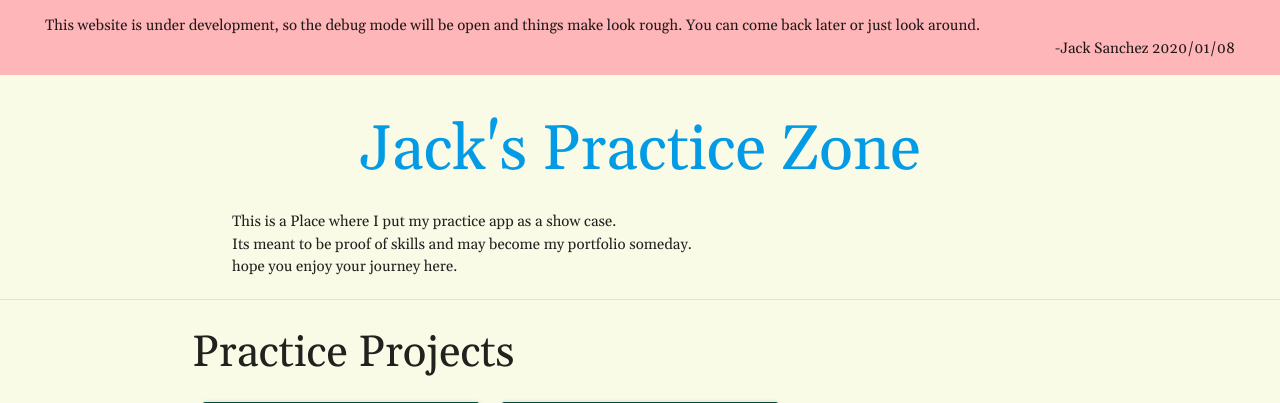
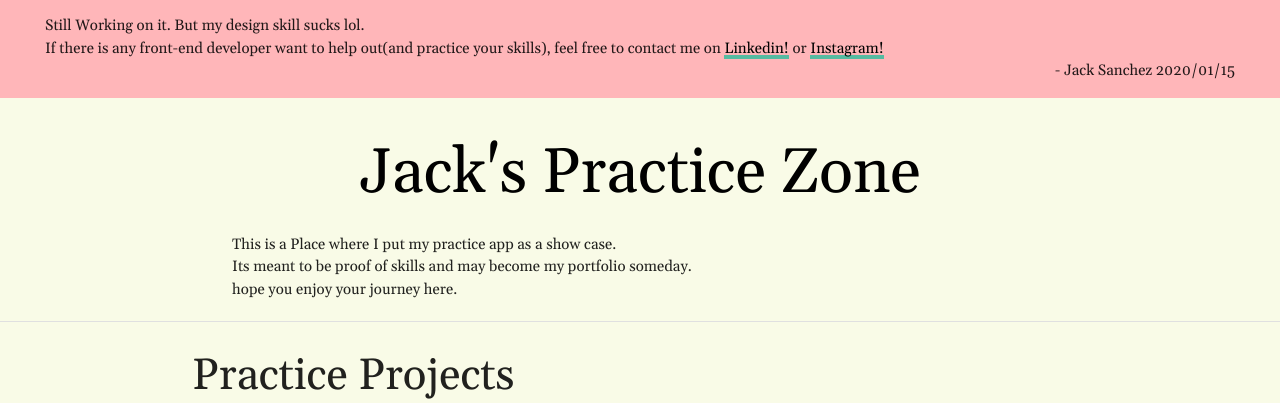
Before and after one commit to ebbsanchez/ebbtools, a Django app: page / in a window 1280 px wide. Shown: the top 403 px of the page. Run offline with Django 3.2, Linux system fonts and the light colour scheme; some libraries are stand-ins or nearby versions.

Commit message:
Adjust the notice section

```diff
--- a/practicezone/practicezone/templates/base.html
+++ b/practicezone/practicezone/templates/base.html
@@ -16,13 +16,28 @@
     <!--styling for individual pages-->
     {% block head %}
     {% endblock head %}
+    <style type='text/css'>
+    /* Link Style 4 */
+    a.style-link {
+    padding-bottom: 1px;
+    text-decoration: none;
+    color: #000;
+    box-shadow: inset 0 -4px 0 rgba(13,190,152,0.7);
+    transition: background-color .25s ease-out;
+    }
+    a.style-link:hover {
+    background-color: rgba(13,190,152,0.7);
+    padding-top: 2px;
+    box-shadow: none;
+    }
+    </style>
   </head>
   <body class={% block bodyclass %}{% endblock %}>
 
-    {% block content %}
-    {% endblock %}
+  {% block content %}
+  {% endblock %}
 
-    <!--JavaScript at end of body for optimized loading-->
-    <script type="text/javascript" src="js/materialize.min.js"></script>
-  </body>
+  <!--JavaScript at end of body for optimized loading-->
+  <script type="text/javascript" src="js/materialize.min.js"></script>
+</body>
 </html>
--- a/practicezone/practicezone/templates/index.html
+++ b/practicezone/practicezone/templates/index.html
@@ -15,22 +15,29 @@
 	.no-margin{
 		margin:0;
 	}
+	.simple-link{
+		color:black;
+	}
 	</style>
 {% endblock head %}
 {% block bodyclass %}
 	"lime lighten-5"
 {% endblock bodyclass %}
 {% block content %}
-	<div class="">
+	 <div class="">
 		<div id="notice-red">
-			This website is under development, so the debug mode will be open and things make look rough. You can come back later or just look around.
+			Still Working on it. But my design skill sucks lol.
 			<br>
-			<p class="align-right no-margin">-Jack Sanchez 2020/01/08</p>
+			If there is any front-end developer want to help out(and practice your skills),
+			feel free to contact me on
+			<a href="https://www.linkedin.com/in/jack-sanchez-677bb5168/" class="style-link">Linkedin!</a> or <a href="https://www.instagram.com/3bbsanch3z/" class="style-link">Instagram!</a>
+			<br>
+			<p class="align-right no-margin">- Jack Sanchez 2020/01/15</p>
 		</div>
 	</div>
 	<div class="row">
 		<div class="page-header col s12">
-			<h1 class='center-align col s12'><a href="/">Jack's Practice Zone</a></h1>
+			<h1 class='center-align col s12'><a href="/" class="simple-link">Jack's Practice Zone</a></h1>
 			<div class='col s9 offset-s2'>
 				This is a Place where I put my practice app as a show case.<br>
 				Its	meant to be proof of skills and may become my portfolio someday.<br>
```
